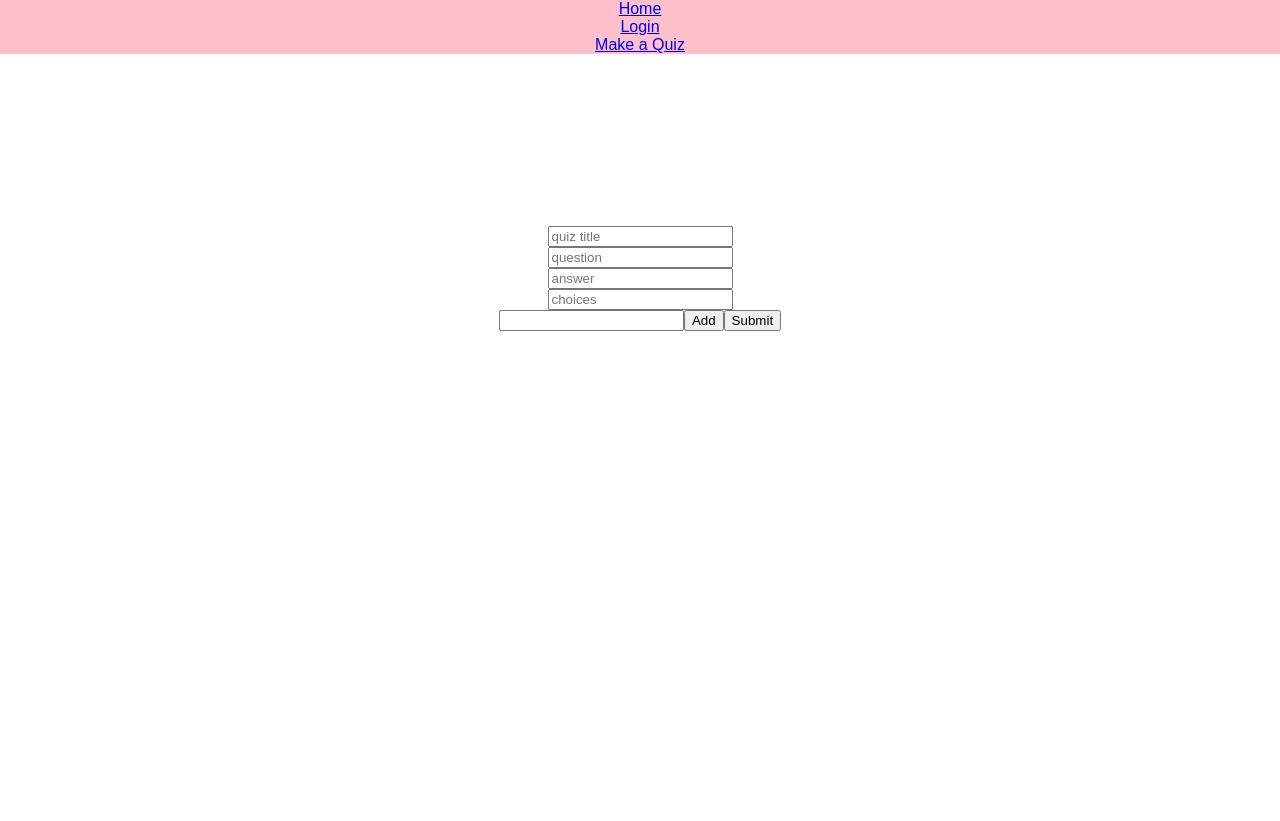
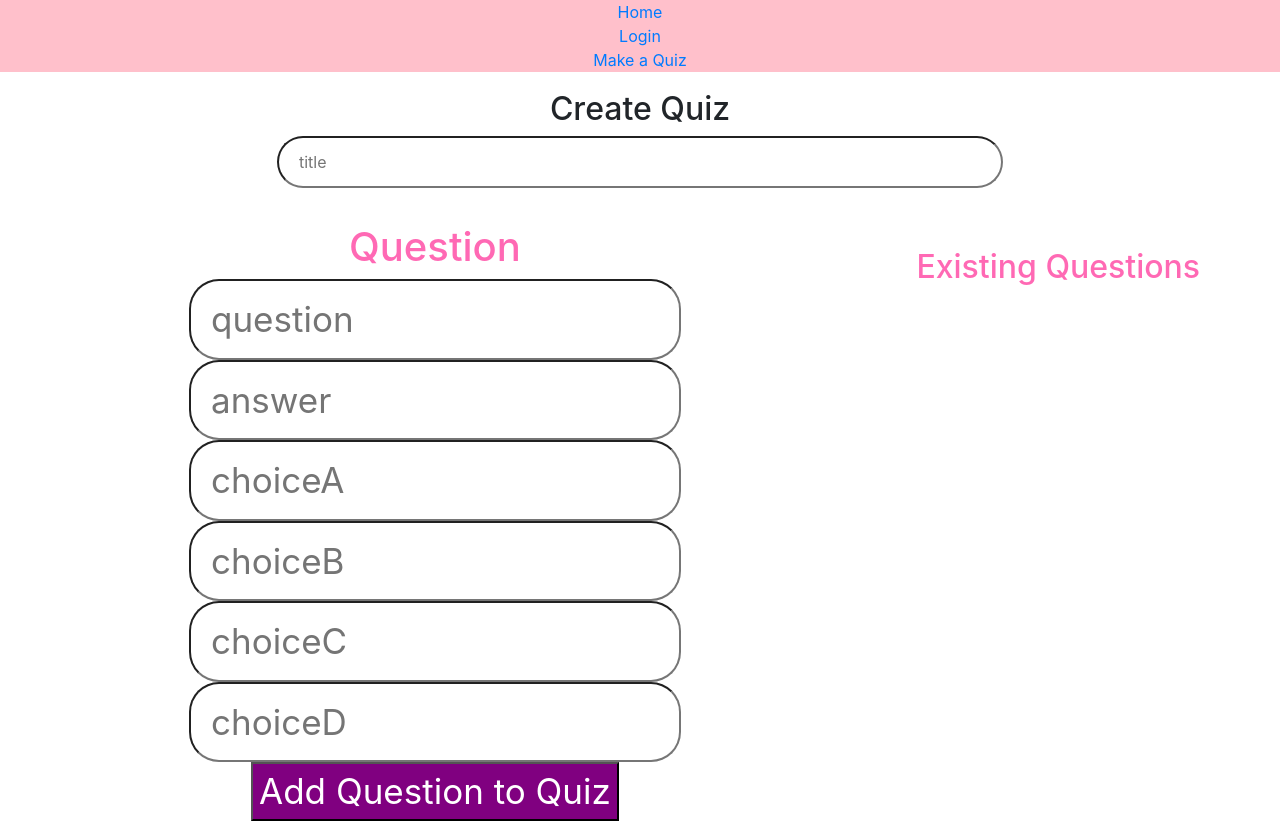
Before and after one commit to 7-2-a/group-project, a React (Create React App) app in the folder client/: page /MakeQuiz in a window 1280 px wide. Before the commit the page ends 800 px from the top, so only its background shows below. Built offline with nearby package versions, Linux system fonts and the light colour scheme; a web font is replaced by a local one.

Commit message:
form posted to page July 29

```diff
--- a/client/public/index.html
+++ b/client/public/index.html
@@ -11,6 +11,7 @@
     <link rel="manifest" href="%PUBLIC_URL%/manifest.json">
     <link rel="shortcut icon" href="%PUBLIC_URL%/favicon.ico">
     <link href='http://fonts.googleapis.com/css?family=Sansita+One' rel='stylesheet'>
+
     <!--
       Notice the use of %PUBLIC_URL% in the tags above.
       It will be replaced with the URL of the `public` folder during the build.
--- a/client/src/components/AddChoices.js
+++ /dev/null
@@ -1,11 +0,0 @@
-import React from "react";
-
-const AddChoices = () => (
-  <div>
-  <form>
-    <input type="text" />
-  </form>
-  </div>
-)
-
-export default AddChoices;
--- a/client/src/components/Navbar.js
+++ b/client/src/components/Navbar.js
@@ -1,15 +1,18 @@
 import React from 'react';
 import "./Navbar.css";
+
 
 const Navbar = ({title}) => (
   <div>
   <ul className="Navbar">
-    <li><a href="/">Home</a></li>
+    <li><a href="/">  Home</a></li>
     <li><a href="/Login">Login</a></li>
     <li><a href="/MakeQuiz">Make a Quiz</a></li>
   </ul>
   <h1 className="Title">{title}</h1>
+
   </div>
+
 )
 
 export default Navbar;
--- a/client/src/components/QuizForm.css
+++ b/client/src/components/QuizForm.css
@@ -1,5 +1,54 @@
-.form{
+[class*='col-'] {
+  float: left;
+}
+
+#titleForm{
+  padding: 10px 35px 10px 35px;
   text-align: center;
-  color: purple;
+  width: 100%;
+}
+
+.grid{
+  width: 100%;
+}
+
+.col-2-3{
+  font-size: 35px;
+  color: hotpink;
+  width: 66.66%;
+
+
+}
+.col-1-3{
+  width: 33.33%;
+  color: hotpink;
+  font-size: 30px;
+
+
+}
+form{
+  text-align: center;
   padding: 25px;
 }
+
+ul{
+  list-style-type: none;
+}
+input{
+  width: 60%;
+  padding: 12px 20px;
+  margin: 8px 0;
+  box-sizing: border-box;
+  border-radius: 30px;
+}
+button {
+  background: purple;
+  border-radius: 8px;
+  color: white;
+  box-sizing: border-box;
+  border-radius: 30px;
+}
+
+h2{
+  text-align: center;
+}
--- a/client/src/components/QuizForm.js
+++ b/client/src/components/QuizForm.js
@@ -1,72 +1,102 @@
 import React, {Component} from "react";
 import "./QuizForm.css";
-import "./AddChoices.js";
+import { button } from "reactstrap";
 
 
-class QuizForm extends Component{
-  state = {
+const QuizArray = [
+  {
       title: '',
       question: '',
       answer: '',
-    choices: '',
-    inputLinkClicked: false,
+      choiceA: '',
+      choiceB: '',
+      choiceC: '',
+      choiceD: '',
+    }
+  ];
 
+  class QuizForm extends Component {
+
+    constructor() {
+      super();
+      this.state = {
+        Quiz: QuizArray
+      };
+      this.handleSubmit = this.handleSubmit.bind(this);
     }
 
+    handleSubmit(e) {
+      e.preventDefault();
+      const
+      { Quiz } = this.state,
+      title = this.refs.title.value,
+      question = this.refs.question.value,
+      answer = this.refs.answer.value,
+      choiceA = this.refs.choiceA.value,
+      choiceB = this.refs.choiceB.value,
+      choiceC = this.refs.choiceC.value,
+      choiceD = this.refs.choiceD.value
+      this.setState({
+        Quiz: [...Quiz, {
+          title,
+          question,
+          answer,
+          choiceA,
+          choiceB,
+          choiceC,
+          choiceD
+        }]
+      }, () => {
+        this.refs.title.value = '';
+        this.refs.question.value = '';
+        this.refs.answer.value = '';
+        this.refs.choiceA.value = '';
+        this.refs.choiceB.value = '';
+        this.refs.choiceC.value = '';
+        this.refs.choiceD.value = '';
+      });
+    }
+
+    render() {
+      const { Quiz } = this.state;
+      console.log('message',this.state.Quiz);
+      return (
+        <div>
+          <div id="titleForm">
+          <h2>Create Quiz</h2>
+          <input type="text" ref="title" placeholder="title" /><br/>
+        </div>
+          <div className="grid">
+
+          <form onSubmit={this.handleSubmit}>
+            <div className="col-2-3">
+            <h1>Question</h1>
+
+            <input type="text" ref="question" placeholder="question" /><br/>
+            <input type="text" ref="answer" placeholder="answer" /><br/>
+            <input type="text" ref="choiceA" placeholder="choiceA" /><br/>
+            <input type="text" ref="choiceB" placeholder="choiceB" /><br/>
+            <input type="text" ref="choiceC" placeholder="choiceC" /><br/>
+            <input type="text" ref="choiceD" placeholder="choiceD" /><br/>
+
+            <button block type="submit">Add Question to Quiz</button>
+          </div>
+          </form>
+          <div className="col-1-3">
+          <h2>Existing Questions</h2>
+          <ul>
+            {Quiz.map((Quiz) =>
+            <li> {` ${Quiz.question} ${Quiz.answer} ${Quiz.choiceA} ${Quiz.choiceB} ${Quiz.choiceC} ${Quiz.choiceD} `}</li>
+
+            )}
+          </ul>
+          </div>
+          </div>
 
 
-  change = e => {
-    this.setState({
-      [e.target.name]: e.target.value
-    });
-  };
-
-  onSubmit = e => {
-    e.preventDefault();
-    this.props.onSubmit(this.state);
-    this.setState({
-      title: '',
-      question: '',
-      answer:'',
-      choices:''
-   });
-   this.props.onChange({
-     title: '',
-     question: '',
-     answer:'',
-     choices:''
-   });
- };
-
- onClick = e => {
-   e.preventDefault();
-   this.props.onClick(this.state);
-   this.setState({
-     inputLinkClicked: true
-   })
- }
-
-
-  render(){
-    return(
-      <form  className="form">
-        <input name="title" placeholder="quiz title" value={this.state.title} onChange={e => this.change(e)}/><br/>
-        <input name="question" placeholder="question" value={this.state.question} onChange={e => this.change(e)}/><br/>
-        <input name="answer" placeholder="answer" value={this.state.answer} onChange={e => this.change(e)}/><br/>
-        <input name="choices" placeholder="choices" value={this.state.choices} onChange={e => this.change(e)}/>
-        <br/>
-
-
-       <input label=""type="text" id="B" name="B"/>
-       <button type="button" className="make-button-link" onClick={this.handleAddSecondInput}>
-              Add
-        </button>
-        <button onClick={e => this.onSubmit(e) }>Submit</button><br/>
-      </form>
-
-    );
+        </div>
+      )
     }
   }
 
-
 export default QuizForm;
--- a/client/src/components/QuizList.css
+++ b/client/src/components/QuizList.css
@@ -15,18 +15,13 @@ height: 90%;
 padding: 20px;
 }
 
-#QuizName{
+#QuizTitle{
   font-size: 80px;
   text-align: left;
   color: grey;
   width: 50%;
 }
 
-#QuizDescription{
-  text-align: left;
-  width: 50%;
-  font-size: 30px;
-}
 
 #QuizLink{
   text-align: right;
--- a/client/src/components/QuizList.js
+++ b/client/src/components/QuizList.js
@@ -3,11 +3,10 @@ import "./QuizList.css";
 
 
 /*The parameters listed will replace the Name, Description and link once values are added*/
-const QuizList = (/*{QuizName}, {QuizDescription}, {QuizLink}*/) => (
+const QuizList = (/*{QuizName}, {QuizLink}*/) => (
   <div className="QuizListContainer">
   <div className="QuizList">
-  <div id="QuizName">Name </div>
-  <div id="QuizDescription">Description </div>
+  <div id="QuizTitle">Title </div>
   <div id="QuizLink" >Take quiz </div>
 </div>
   </div>
--- a/client/src/index.js
+++ b/client/src/index.js
@@ -1,12 +1,12 @@
 import React from 'react';
 import ReactDOM from 'react-dom';
-import Home from './views/Home';
+import Home from './views/App';
 import Login from './views/Login';
 import MakeQuiz from './views/MakeQuiz';
 import './index.css';
 import registerServiceWorker from './registerServiceWorker';
 import { BrowserRouter as Router, Route} from "react-router-dom";
-
+import 'bootstrap/dist/css/bootstrap.min.css';
 const Index = () => (
   <Router>
     <div>
--- a/client/src/views/Home.js
+++ b/client/src/views/App.js
@@ -2,6 +2,7 @@ import React from 'react';
 import Navbar from '../components/Navbar';
 import QuizList from '../components/QuizList';
 import './Home.css';
+
 
 const Home = () => (
   <div>
```
Also changed, not shown: client/package.json (+5 -2 lines), 1 other file (tests, documents, lock files or other folders). Lines whose indentation alone changed are shown as unchanged.
